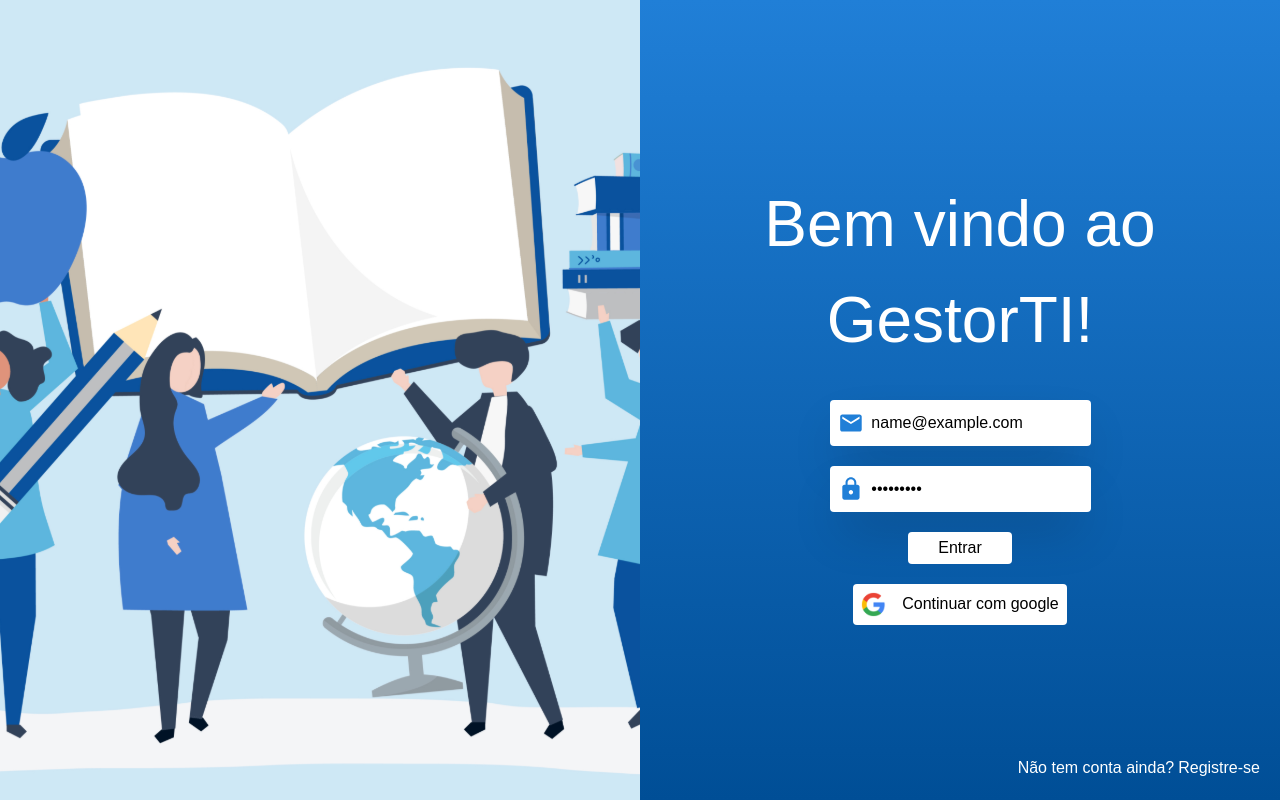
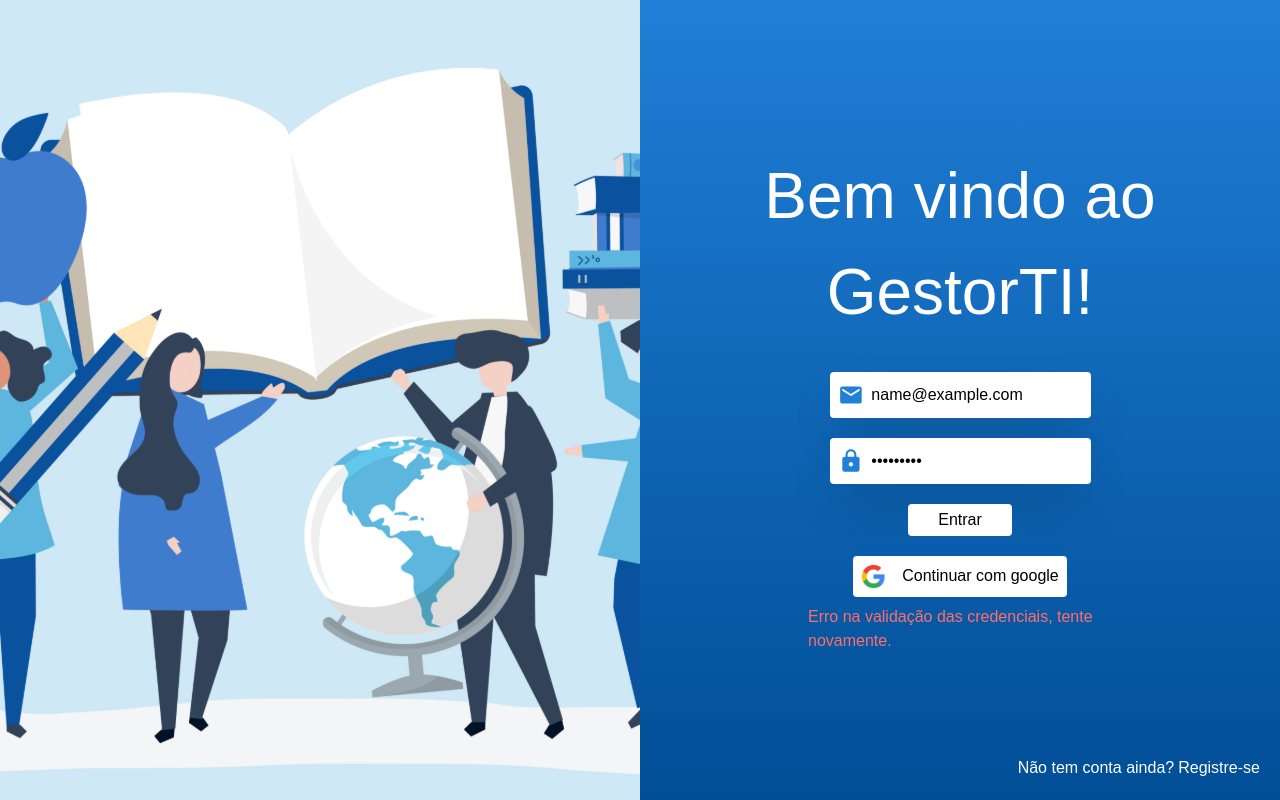
Before and after one commit to MatheusSCristo/tech_front, a Next.js app: page /auth/login in a window 1280 px wide. Both pictures are taken after typing "name@example.com", "Sample123" into the empty fields and a click on the button "Entrar". Built offline with nearby package versions, Linux system fonts and the light colour scheme; no server answers; a web font is replaced by a local one.

Commit message:
feat: Add failed fetch handler on login page

```diff
--- a/src/app/(pages)/auth/login/page.tsx
+++ b/src/app/(pages)/auth/login/page.tsx
@@ -10,12 +10,16 @@ import { zodResolver } from "@hookform/resolvers/zod";
 import { signIn } from "next-auth/react";
 import Image from "next/image";
 import Link from "next/link";
-import { useContext } from "react";
+import { useRouter } from "next/navigation";
+import { useContext, useState } from "react";
 import { useForm } from "react-hook-form";
 import { MdEmail, MdLock } from "react-icons/md";
 
 const Login = () => {
   const { setUser } = useContext(UserContext);
+  const router=useRouter();
+  const [error, setError] = useState<string | null>(null);
+
   const {
     register,
     handleSubmit,
@@ -25,6 +29,7 @@ const Login = () => {
   });
 
   const onSubmit = async (data: LoginRequestType) => {
+    setError(null);
     const response = await fetch("/api/login", {
       method: "POST",
       headers: {
@@ -32,14 +37,17 @@ const Login = () => {
       },
       body: JSON.stringify(data),
     });
-
+    if (!response.ok) {
+      setError("Erro na validação das credenciais, tente novamente.");
+      return;
+    }
     const result: UserType = await response.json();
     setUser(result);
+    setTimeout(()=>router.push('/'),1000)
+
   };
 
   //GOOGLE LOGIN TO-DO
-
-
 
   return (
     <section className="w-full h-screen flex flex-col xl:flex-row gap-0">
@@ -61,6 +69,7 @@ const Login = () => {
             onSubmit={handleSubmit(onSubmit)}
             className="flex flex-col gap-5 items-center"
           >
+            <div className="flex flex-col items-center w-full">
               <TextInput
                 placeholder="Email"
                 icon={MdEmail}
@@ -68,7 +77,11 @@ const Login = () => {
                 registerType="email"
                 register={register}
               />
-            {errors.email && <span>{errors.email.message}</span>}
+              {errors.email && (
+                <span className="text-[#ff6d6d] ">{errors.email.message}</span>
+              )}
+            </div>
+            <div className="flex flex-col items-center w-full">
               <TextInput
                 placeholder="Senha"
                 icon={MdLock}
@@ -77,7 +90,12 @@ const Login = () => {
                 registerType="password"
                 register={register}
               />
-            {errors.password && <span>{errors.password.message}</span>}
+              {errors.password && (
+                <span className="text-[#ff6d6d] ">
+                  {errors.password.message}
+                </span>
+              )}
+            </div>
 
             <button
               type="submit"
@@ -95,6 +113,12 @@ const Login = () => {
             </div>
             Continuar com google
           </button>
+
+          {error && (
+                <span className="text-[#ff6d6d] ">
+                  {error}
+                </span>
+              )}
         </div>
         <div className="text-white  text-[1em] flex gap-1 absolute bottom-5 right-5">
           <span>Não tem conta ainda?</span>
--- a/src/app/(pages)/auth/register/page.tsx
+++ b/src/app/(pages)/auth/register/page.tsx
@@ -10,21 +10,10 @@ import { UserType } from "@/types/user";
 import { zodResolver } from "@hookform/resolvers/zod";
 import Image from "next/image";
 import Link from "next/link";
+import { useRouter } from "next/navigation";
 import { useContext, useState } from "react";
 import { useForm } from "react-hook-form";
 import { MdEmail, MdLock, MdPerson } from "react-icons/md";
-
-const Register = () => {
-  const { setUser } = useContext(UserContext);
-  const [error, setError] = useState<String>("");
-
-  const {
-    register,
-    handleSubmit,
-    formState: { errors, dirtyFields },
-  } = useForm<RegisterRequestType>({
-    resolver: zodResolver(registerRequestSchema),
-  });
 
 const getSemestersOptions = () => {
   const currentYear = new Date().getFullYear();
@@ -62,7 +51,23 @@ const Register = () => {
   },
 ];
 
+const Register = () => {
+  const { setUser } = useContext(UserContext);
+  const [error, setError] = useState<String | null >(null);
+  const router=useRouter();
+
+  const {
+    register,
+    handleSubmit,
+    formState: { errors },
+  } = useForm<RegisterRequestType>({
+    resolver: zodResolver(registerRequestSchema),
+  });
+
+
+
   const onSubmit = async (data: RegisterRequestType) => {
+    setError(null)
     const response = await fetch("/api/register", {
       method: "POST",
       headers: {
@@ -78,6 +83,8 @@ const Register = () => {
     }
     const result: UserType = await response.json();
     setUser(result);
+    setTimeout(()=>router.push('/'),1000)
+
   };
 
   return (
--- a/src/pages/api/auth/[...nextauth].ts
+++ b/src/pages/api/auth/[...nextauth].ts
@@ -5,8 +5,8 @@ export default NextAuth({
   providers: [
     GoogleProvider({
       clientId:
-        "",
-      clientSecret: "",
+        "342296519044-5m7s5ht8310tv1s4nj49b5pcrfe0tips.apps.googleusercontent.com",
+      clientSecret: "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",
     }),
   ],
   callbacks: {
--- a/src/pages/api/login.ts
+++ b/src/pages/api/login.ts
@@ -18,6 +18,14 @@ export default async function handler(req: NextApiRequest, res: NextApiResponse)
         },
         body: JSON.stringify(body),
       });
+      if(!response.ok){
+        const errorData = await response.json();
+        console.log(errorData)
+        res.status(response.status).json({ error: errorData || 'Erro ao logar usuário' });
+        return;
+      }
+
+
       const data:Data = await response.json();
       res.status(response.status).json(data.user_data);
     } catch (error:any) {
--- a/src/schemas/loginRequestSchema.ts
+++ b/src/schemas/loginRequestSchema.ts
@@ -2,9 +2,9 @@ import z from "zod";
 export const loginRequestSchema = z.object({
   email: z
     .string()
-    .email("Email inválido")
-    .min(0, "É necessário informar o email do usuário"),
-  password: z.string().min(0, "É necessário informar a senha do usuário"),
+    .min(1, "É necessário informar o email do usuário")
+    .email("Email inválido"),
+  password: z.string().min(1, "É necessário informar a senha do usuário"),
 });
 
 export type LoginRequestType = z.infer<typeof loginRequestSchema>;
```
Lines whose indentation alone changed are shown as unchanged.
